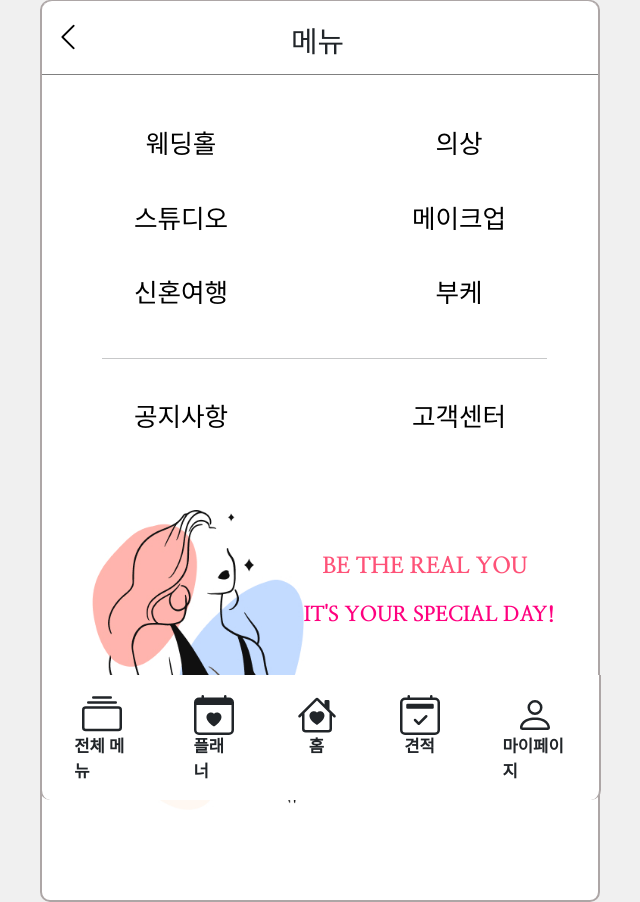
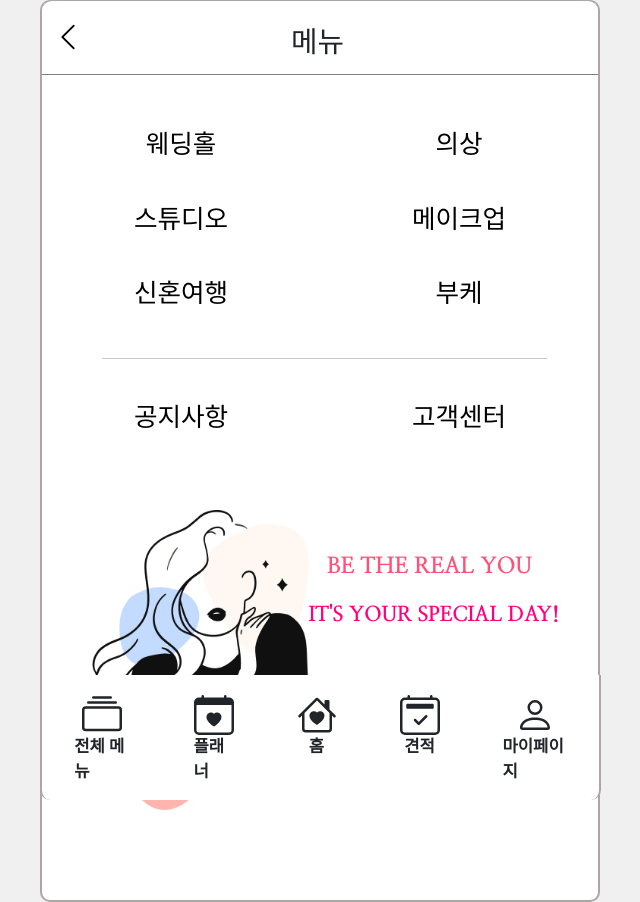
Before and after one commit to weddingYou-Project/frontend, a React (Create React App) app: page /menu in a window 1280 px wide. Shown: the whole page, without its empty margins (320-960 px from the left). Built offline with nearby package versions, Linux system fonts and the light colour scheme; a web font is replaced by a local one.

Commit message:
fix : menulist에서 이미지 로딩 먼저 되도록 코드 수정

```diff
--- a/src/Pages/MenuList.js
+++ b/src/Pages/MenuList.js
@@ -34,7 +34,9 @@ const MenuList = () => {
   let [pOpacity, setPOpacity] = useState(0);
 
   useEffect(() => {
-    setNum(Math.floor(Math.random() * 3));
+    window.addEventListener("load", () => {
+      setNum(Math.floor(Math.random() * 3));
+    });
     setTimeout(() => {
       //   setImgTop(170);
 
```
